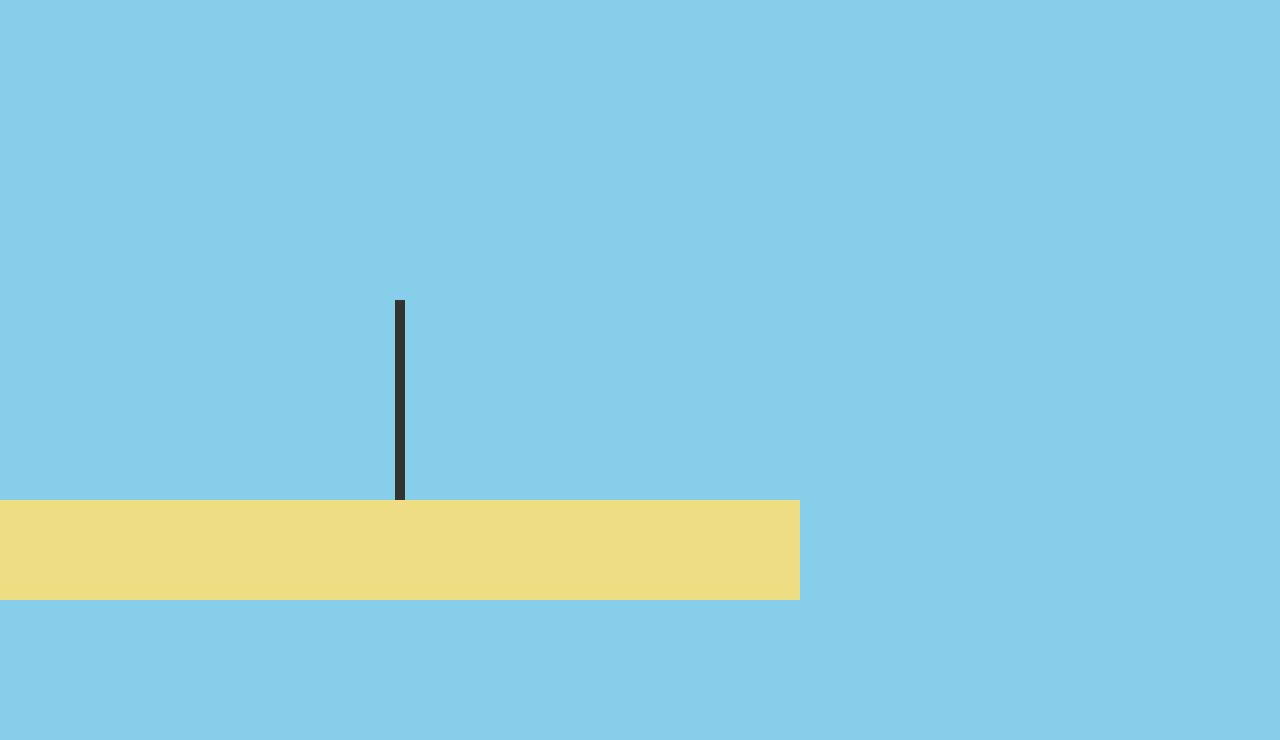
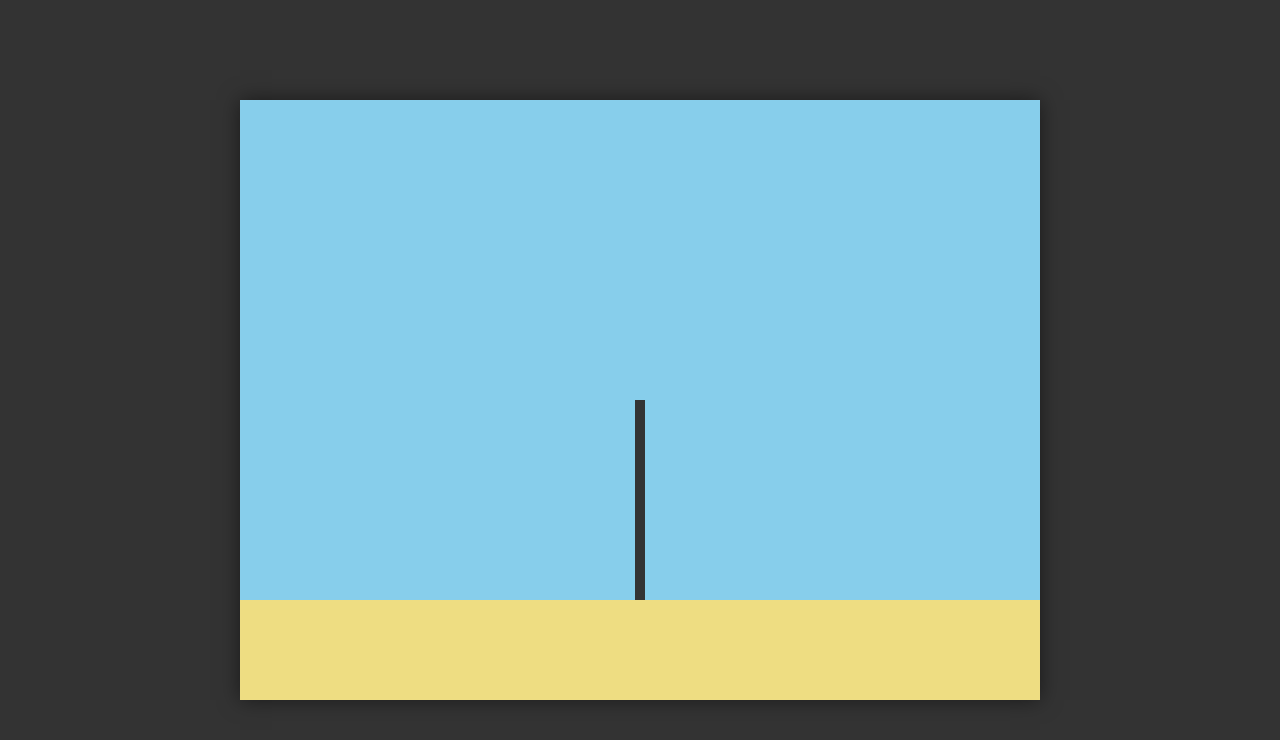
Before and after one commit to vamiss8/beachball-v8, a website: page client/index.html in a window 1280 px wide. Drawn offline with Linux system fonts and the light colour scheme.

Commit message:
updated css to center canvas (for future dynamic resizing)

```diff
--- a/client/style.css
+++ b/client/style.css
@@ -1,9 +1,14 @@
 body {
   margin: 0;
   overflow: hidden;
-  background-color: #87CEEB;
+  background-color: #333; /* dark background behind the canvas */
+  display: flex;
+  justify-content: center;
+  align-items: center;
+  height: 100vh;
 }
 
 canvas {
-  display: block;
+  background-color: #87ceeb; /* summer sky */
+  box-shadow: 0 0 20px rgba(0, 0, 0, 0.5); /* neat border */
 }
```
